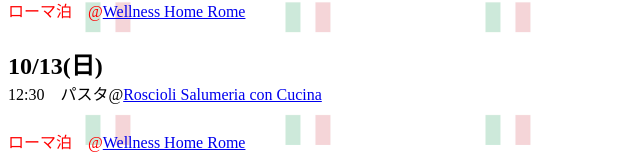
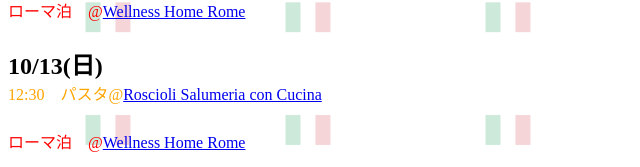
Before and after one commit to Tanaka-jjj/honeymoon, a plain HTML site: page index.html in a window 1280 px wide. Shown: the part 633-800 px from the top of the page, without its empty margins (0-640 px from the left). Drawn offline with Linux system fonts and the light colour scheme.

Commit message:
Update style.css

```diff
--- a/styles/style.css
+++ b/styles/style.css
@@ -48,3 +48,6 @@ p{
 .pt{
     color:green;
 }
+.pm{
+    color:orange;
+}
```
